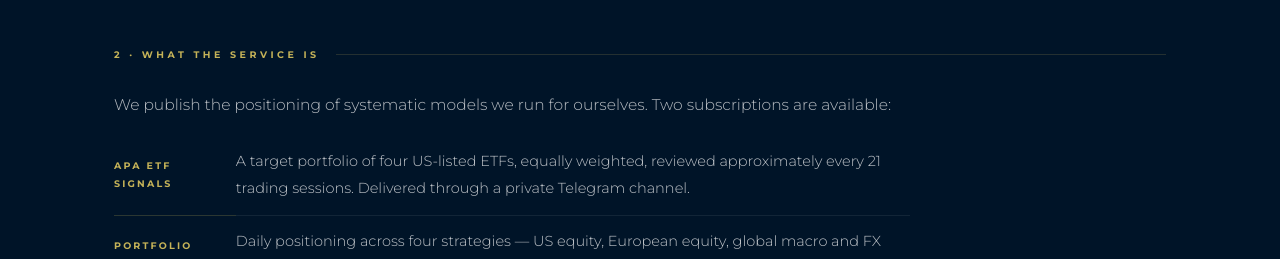
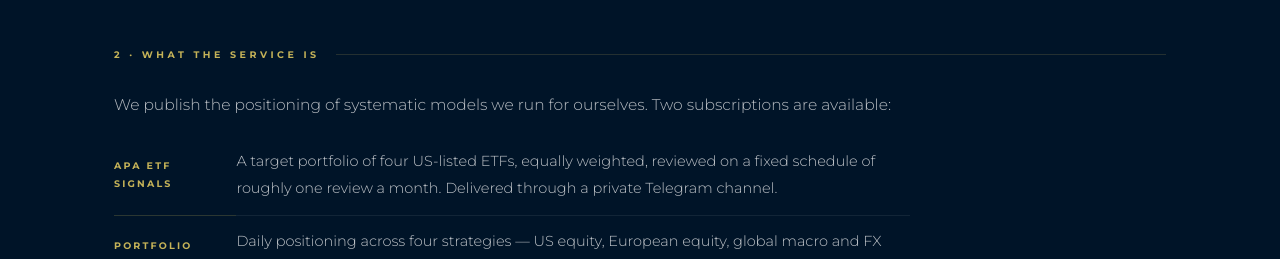
Before and after one commit to PietroAldoTorito/apa-quant, a plain HTML site: page legal.html in a window 1280 px wide. Shown: the part 1220-1479 px from the top of the page. Drawn offline with nearby package versions, Linux system fonts and the light colour scheme.

Commit message:
Revise APA ETF Signals review schedule
Updated the review frequency for APA ETF Signals from approximately every 21 trading sessions to roughly one review a month.

```diff
--- a/legal.html
+++ b/legal.html
@@ -154,8 +154,8 @@ footer a:hover { color:var(--gold); }
     subscriptions are available:</p>
     <table>
       <tr><th>APA ETF Signals</th><td>A target portfolio of four US-listed ETFs, equally
-      weighted, reviewed approximately every 21 trading sessions. Delivered through a
-      private Telegram channel.</td></tr>
+      weighted, reviewed on a fixed schedule of roughly one review a month. Delivered
+      through a private Telegram channel.</td></tr>
       <tr><th>Portfolio Access</th><td>Daily positioning across four strategies — US equity,
       European equity, global macro and FX — with entry levels and stops. Delivered through
       a separate private Telegram channel.</td></tr>
```
